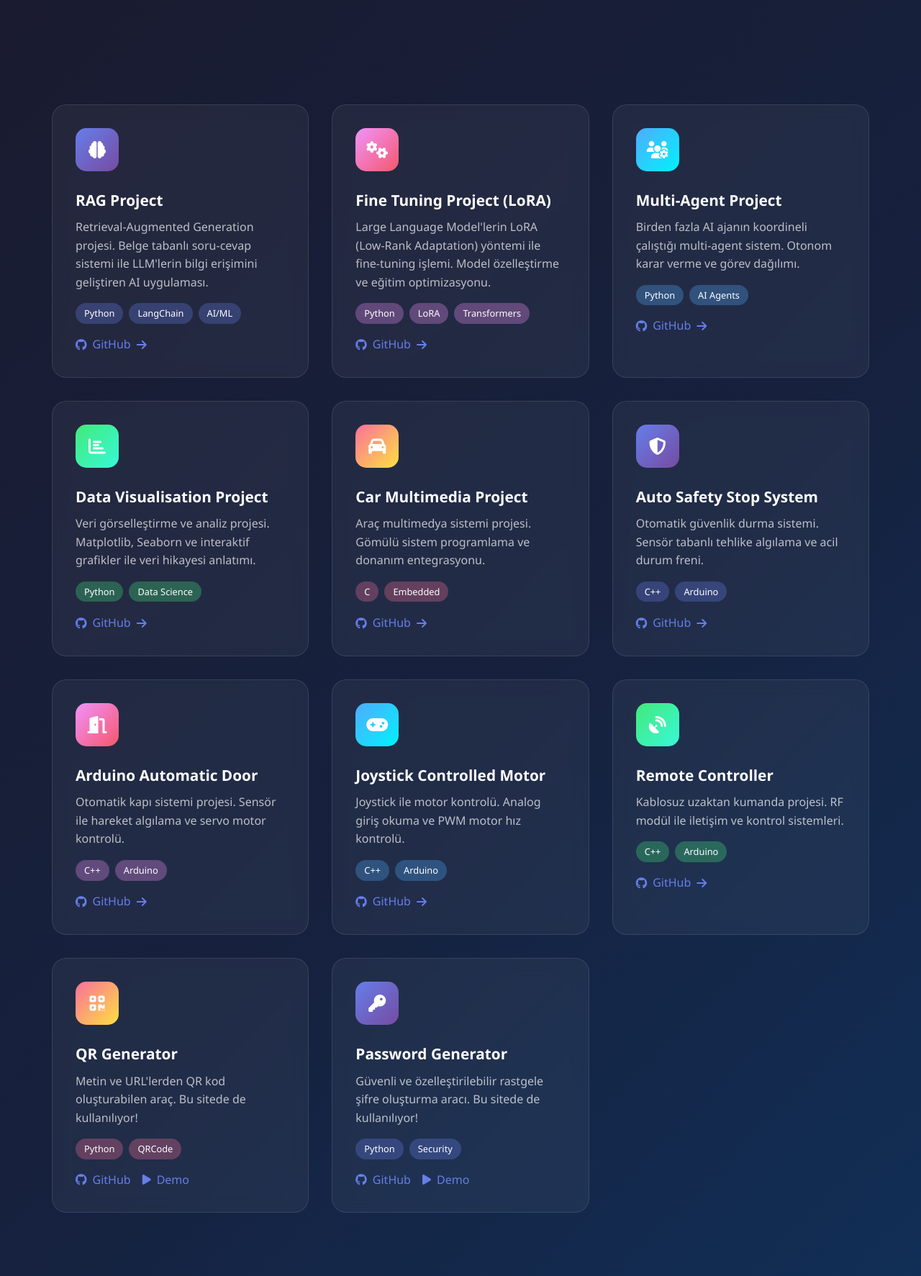
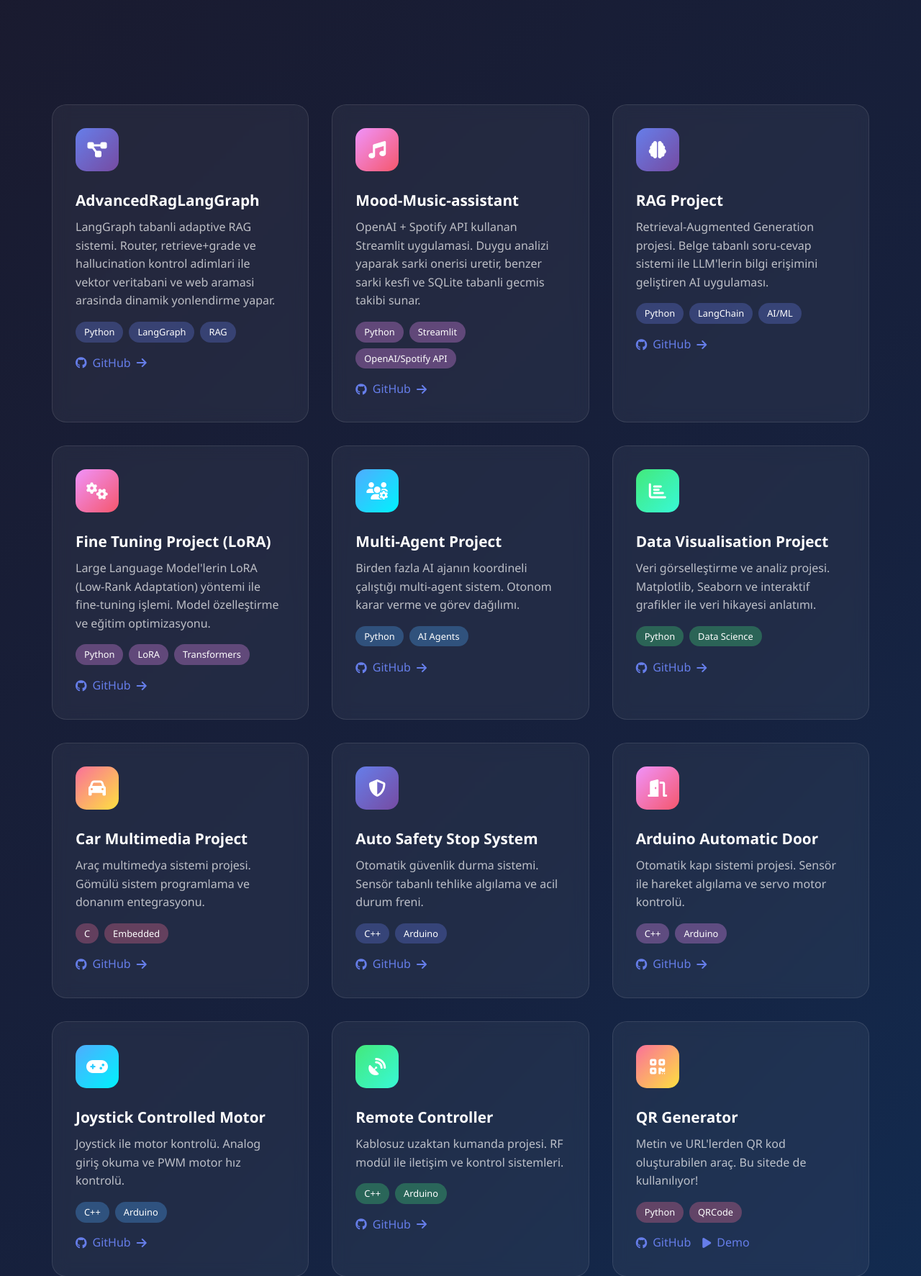
Before and after one commit to Seymentemizkan/portfolyo-site, a Flask app: page /projeler in a window 1280 px wide. Shown: the part 204-1977 px from the top of the page at 72% size. Run offline with Flask 3, Linux system fonts and the light colour scheme.

Commit message:
Update projects and about sections

```diff
--- a/InternetSitem/templates/projects.html
+++ b/InternetSitem/templates/projects.html
@@ -9,6 +9,46 @@
 
 <section class="section">
     <div class="cards-grid">
+        <!-- YENI EKLENEN PROJELER -->
+
+        <!-- Advanced RAG LangGraph -->
+        <div class="card">
+            <div class="card-icon gradient-1">
+                <i class="fas fa-project-diagram"></i>
+            </div>
+            <h3>AdvancedRagLangGraph</h3>
+            <p>LangGraph tabanli adaptive RAG sistemi. Router, retrieve+grade ve hallucination kontrol adimlari ile vektor veritabani ve web aramasi arasinda dinamik yonlendirme yapar.</p>
+            <div style="margin-top: 1rem; display: flex; gap: 0.5rem; flex-wrap: wrap;">
+                <span style="background: rgba(102, 126, 234, 0.3); padding: 0.25rem 0.75rem; border-radius: 15px; font-size: 0.8rem;">Python</span>
+                <span style="background: rgba(102, 126, 234, 0.3); padding: 0.25rem 0.75rem; border-radius: 15px; font-size: 0.8rem;">LangGraph</span>
+                <span style="background: rgba(102, 126, 234, 0.3); padding: 0.25rem 0.75rem; border-radius: 15px; font-size: 0.8rem;">RAG</span>
+            </div>
+            <div style="margin-top: 1rem;">
+                <a href="https://github.com/Seymentemizkan/AdvancedRagLangGraph" target="_blank" class="card-link">
+                    <i class="fab fa-github"></i> GitHub <i class="fas fa-arrow-right"></i>
+                </a>
+            </div>
+        </div>
+
+        <!-- Mood Music Assistant -->
+        <div class="card">
+            <div class="card-icon gradient-2">
+                <i class="fas fa-music"></i>
+            </div>
+            <h3>Mood-Music-assistant</h3>
+            <p>OpenAI + Spotify API kullanan Streamlit uygulamasi. Duygu analizi yaparak sarki onerisi uretir, benzer sarki kesfi ve SQLite tabanli gecmis takibi sunar.</p>
+            <div style="margin-top: 1rem; display: flex; gap: 0.5rem; flex-wrap: wrap;">
+                <span style="background: rgba(240, 147, 251, 0.3); padding: 0.25rem 0.75rem; border-radius: 15px; font-size: 0.8rem;">Python</span>
+                <span style="background: rgba(240, 147, 251, 0.3); padding: 0.25rem 0.75rem; border-radius: 15px; font-size: 0.8rem;">Streamlit</span>
+                <span style="background: rgba(240, 147, 251, 0.3); padding: 0.25rem 0.75rem; border-radius: 15px; font-size: 0.8rem;">OpenAI/Spotify API</span>
+            </div>
+            <div style="margin-top: 1rem;">
+                <a href="https://github.com/Seymentemizkan/Mood-Music-assistant" target="_blank" class="card-link">
+                    <i class="fab fa-github"></i> GitHub <i class="fas fa-arrow-right"></i>
+                </a>
+            </div>
+        </div>
+
         <!-- ÖNCELİKLİ PROJELER: RAG, LoRA/FineTuning -->
 
         <!-- RAG Project -->
```
Also changed, not shown: InternetSitem/templates/about.html (+18 -10 lines).
